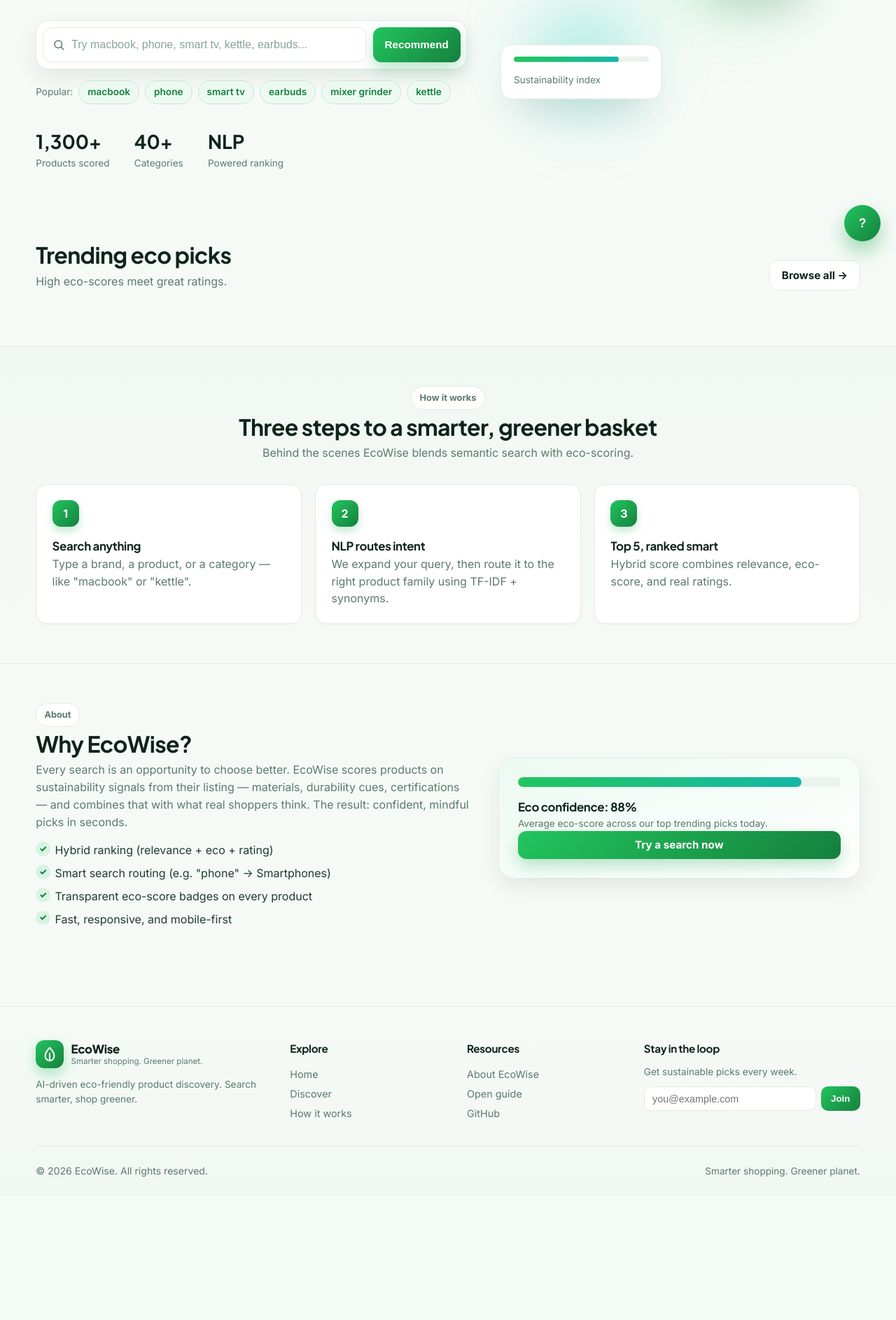
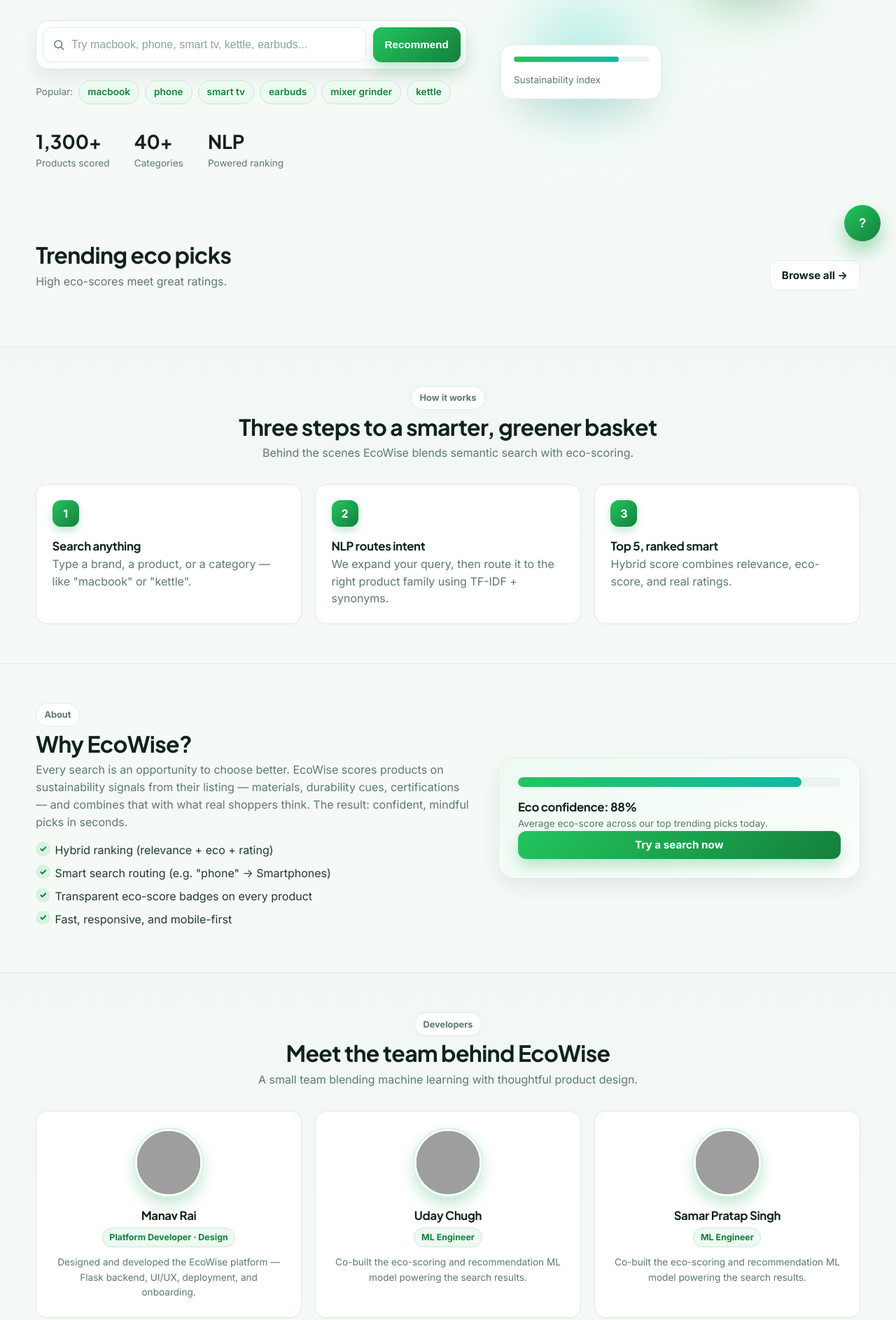
Before and after one commit to coderiders22/Eco-Friendly_Product_Recommendation-, a Flask app: template templates/index.html in a window 1280 px wide. Shown: the part 433-2320 px from the top of the page at 70% size. Before the commit the page ends 2115 px from the top, so only its background shows below. Run offline with Flask 3, Linux system fonts and the light colour scheme; the template is opened without the code that fills it, so the values that code supplies are empty; parts of the project's set-up code (start-up, migrations or seed data) failed here and were passed over; grey boxes are pictures that could not be loaded.

Commit message:
added developer section updated readme file

```diff
--- a/static/style.css
+++ b/static/style.css
@@ -388,6 +388,51 @@ p  { margin: 0; }
 }
 @media (max-width: 760px) { .about-grid { grid-template-columns: 1fr; } }
 
+/* ---------- Developers ---------- */
+.dev-grid {
+    display: grid; gap: 1.2rem;
+    grid-template-columns: repeat(auto-fit, minmax(240px, 1fr));
+    margin-top: 2rem;
+}
+.dev-card {
+    background: var(--surface); border: 1px solid var(--border);
+    border-radius: var(--radius); padding: 1.6rem 1.4rem;
+    text-align: center; box-shadow: var(--shadow-xs);
+    transition: transform 0.2s, box-shadow 0.2s, border-color 0.2s;
+}
+.dev-card:hover {
+    transform: translateY(-3px);
+    border-color: var(--border-strong);
+    box-shadow: var(--shadow-md);
+}
+.dev-avatar {
+    width: 96px; height: 96px; border-radius: 50%;
+    margin: 0 auto 0.9rem;
+    background: linear-gradient(135deg, var(--eco-3), var(--eco-2));
+    color: #ffffff; display: grid; place-items: center;
+    font-family: "Plus Jakarta Sans", sans-serif;
+    font-weight: 800; font-size: 1.4rem; letter-spacing: 0.04em;
+    box-shadow: 0 10px 22px rgba(22, 163, 74, 0.28);
+    overflow: hidden;
+    border: 3px solid var(--surface);
+    outline: 2px solid var(--eco-soft);
+}
+.dev-avatar img {
+    width: 100%; height: 100%;
+    object-fit: cover;
+    display: block;
+}
+.dev-card h3 {
+    margin: 0 0 0.25rem; font-size: 1.05rem;
+}
+.dev-role {
+    display: inline-block; font-size: 0.78rem; font-weight: 700;
+    color: var(--eco-2); background: var(--eco-soft-2);
+    border: 1px solid var(--border-strong);
+    padding: 0.22rem 0.6rem; border-radius: 999px;
+    margin-bottom: 0.7rem;
+}
+
 /* ---------- Product page ---------- */
 .product-page { padding-top: 1rem; }
 .product-hero {
--- a/templates/base.html
+++ b/templates/base.html
@@ -32,6 +32,7 @@
                 <a href="{{ url_for('search') }}">Discover</a>
                 <a href="{{ url_for('home') }}#how">How it works</a>
                 <a href="{{ url_for('home') }}#about">About</a>
+                <a href="{{ url_for('home') }}#developers">Developers</a>
             </nav>
             <div class="nav-meta">
                 <a href="{{ url_for('search') }}" class="btn btn-primary nav-cta">Start Searching</a>
--- a/templates/index.html
+++ b/templates/index.html
@@ -134,4 +134,42 @@
         </div>
     </div>
 </section>
+
+<section id="developers" class="section section-alt">
+    <div class="container">
+        <div class="section-head center">
+            <div>
+                <span class="pill pill-soft">Developers</span>
+                <h2>Meet the team behind EcoWise</h2>
+                <p class="muted">A small team blending machine learning with thoughtful product design.</p>
+            </div>
+        </div>
+        <div class="dev-grid">
+            <div class="dev-card">
+                <div class="dev-avatar">
+                    <img src="https://ik.imagekit.io/9r07k6ufq/1763894285690%20(1).jpeg" alt="Manav Rai" loading="lazy">
+                </div>
+                <h3>Manav Rai</h3>
+                <span class="dev-role">Platform Developer · Design</span>
+                <p class="muted small">Designed and developed the EcoWise platform — Flask backend, UI/UX, deployment, and onboarding.</p>
+            </div>
+            <div class="dev-card">
+                <div class="dev-avatar">
+                    <img src="https://ik.imagekit.io/9r07k6ufq/WhatsApp%20Image%202026-05-07%20at%2001.01.48.jpeg" alt="Uday Chugh" loading="lazy">
+                </div>
+                <h3>Uday Chugh</h3>
+                <span class="dev-role">ML Engineer</span>
+                <p class="muted small">Co-built the eco-scoring and recommendation ML model powering the search results.</p>
+            </div>
+            <div class="dev-card">
+                <div class="dev-avatar">
+                    <img src="https://ik.imagekit.io/9r07k6ufq/1758401120321.jpeg" alt="Samar Pratap Singh" loading="lazy">
+                </div>
+                <h3>Samar Pratap Singh</h3>
+                <span class="dev-role">ML Engineer</span>
+                <p class="muted small">Co-built the eco-scoring and recommendation ML model powering the search results.</p>
+            </div>
+        </div>
+    </div>
+</section>
 {% endblock %}
```
Also changed, not shown: README.md.
